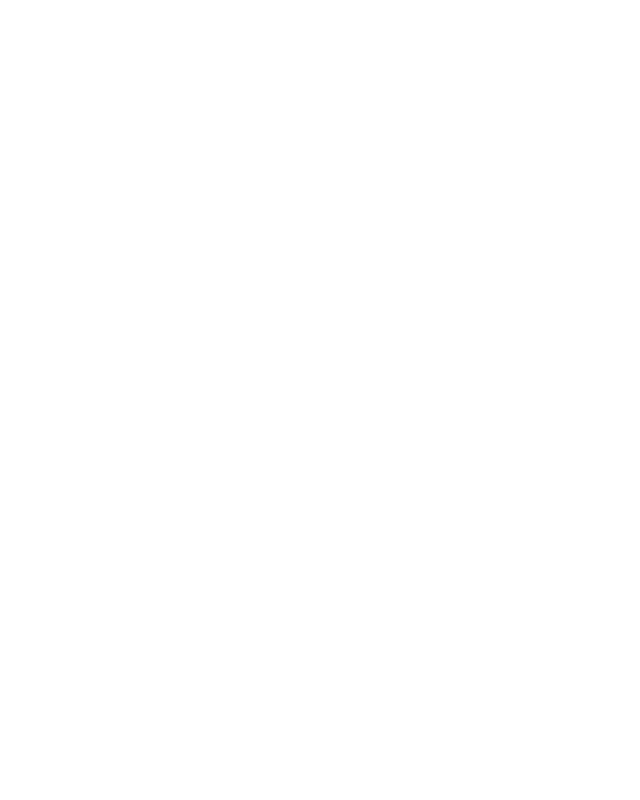
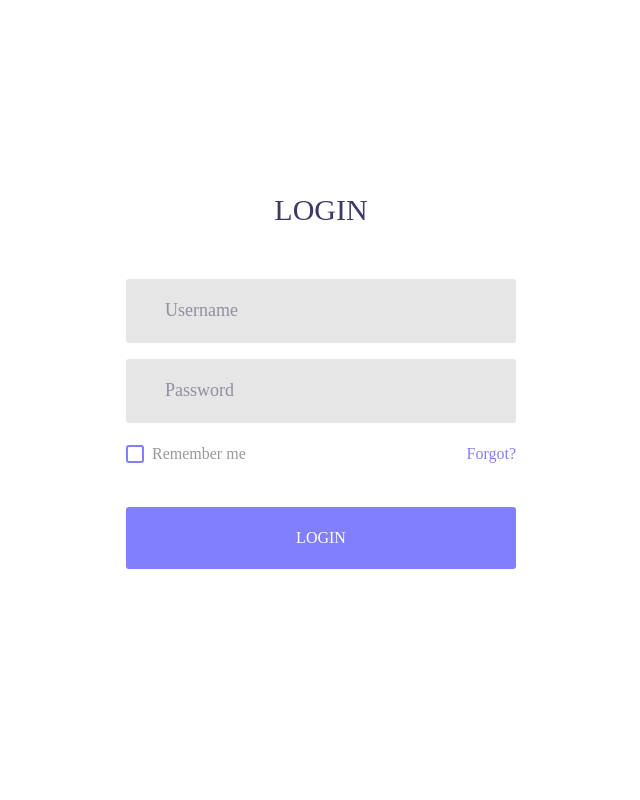
Before and after one commit to andressafrodrigues/projects, a PHP site: page / in a window 1280 px wide. Before the commit the part shown is empty. Shown: the whole page, without its empty margins (319-959 px from the left). Run offline with PHP 8.4, Linux system fonts and the light colour scheme; some web fonts are replaced.

Commit message:
Alterações

```diff
--- a/projectQuiz/Index.php
+++ b/projectQuiz/Index.php
@@ -1,5 +1,88 @@
 <?php
+	session_start();
+ ?>
+
+<!DOCTYPE html>
+<html lang="en">
+<head>
+	<title>Login</title>
+	<meta charset="UTF-8">
+	<meta name="viewport" content="width=device-width, initial-scale=1">
+	<link rel="icon" type="image/png" href="view/login/images/icons/favicon.ico"/>
+	<link rel="stylesheet" type="text/css" href="view/login/vendor/bootstrap/css/bootstrap.min.css">
+	<link rel="stylesheet" type="text/css" href="view/login/fonts/font-awesome-4.7.0/css/font-awesome.min.css">
+	<link rel="stylesheet" type="text/css" href="view/login/fonts/Linearicons-Free-v1.0.0/icon-font.min.css">
+	<link rel="stylesheet" type="text/css" href="view/login/vendor/animate/animate.css">
+	<link rel="stylesheet" type="text/css" href="view/login/vendor/css-hamburgers/hamburgers.min.css">
+	<link rel="stylesheet" type="text/css" href="view/login/vendor/animsition/css/animsition.min.css">
+	<link rel="stylesheet" type="text/css" href="view/login/vendor/select2/select2.min.css">
+	<link rel="stylesheet" type="text/css" href="view/login/vendor/daterangepicker/daterangepicker.css">
+	<link rel="stylesheet" type="text/css" href="view/login/css/util.css">
+	<link rel="stylesheet" type="text/css" href="view/login/css/main.css">
+
+</head>
+<body>
+
+	<div class="limiter">
+		<div class="container-login100">
+			<div class="wrap-login100 p-t-50 p-b-90">
+				<form class="login100-form validate-form flex-sb flex-w" method="POST" id="formLogin" name="Login" action="model/User.php" >
+					<input type="hidden" name="acao" value="efetuarLogin" />
+					<span class="login100-form-title p-b-51">
+						Login
+					</span>
 
 
-342423423
- ?>
+					<div class="wrap-input100 validate-input m-b-16" data-validate = "Username is required">
+						<input class="input100" type="text" name="username" placeholder="Username" id="username" action="login.php">
+						<span class="focus-input100"></span>
+					</div>
+
+
+					<div class="wrap-input100 validate-input m-b-16" data-validate = "Password is required">
+						<input class="input100" type="password" name="pass" placeholder="Password" id="password">
+						<span class="focus-input100"></span>
+					</div>
+					<input class="input100" type="hidden" name="type" id="type" value="Login">
+					<div class="flex-sb-m w-full p-t-3 p-b-24">
+						<div class="contact100-form-checkbox">
+							<input class="input-checkbox100" id="ckb1" type="checkbox" name="remember-me">
+							<label class="label-checkbox100" for="ckb1">
+								Remember me
+							</label>
+						</div>
+
+						<div>
+							<a href="#" class="txt1">
+								Forgot?
+							</a>
+						</div>
+					</div>
+
+					<div class="container-login100-form-btn m-t-17">
+						<button class="login100-form-btn" type="submit" name= "login" value="Login">
+							Login
+						</button>
+					</div>
+
+				</form>
+			</div>
+		</div>
+	</div>
+
+
+	<div id="dropDownSelect1"></div>
+
+	<script src="view/login/vendor/jquery/jquery-3.2.1.min.js"></script>
+	<script src="view/Login/js/login.js"></script>
+	<script src="view/login/vendor/animsition/js/animsition.min.js"></script>
+	<script src="view/login/vendor/bootstrap/js/popper.js"></script>
+	<script src="view/login/vendor/bootstrap/js/bootstrap.min.js"></script>
+	<script src="view/login/vendor/select2/select2.min.js"></script>
+	<script src="view/login/vendor/daterangepicker/moment.min.js"></script>
+	<script src="view/login/vendor/daterangepicker/daterangepicker.js"></script>
+	<script src="view/login/vendor/countdowntime/countdowntime.js"></script>
+	<script src="view/login/js/main.js"></script>
+
+</body>
+</html>
```
Also changed, not shown: projectQuiz/config/ConnectionSQL.php (+24 -8 lines).
